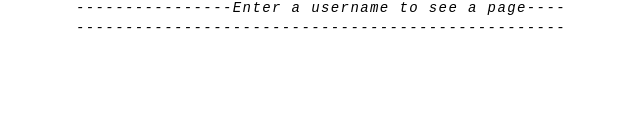
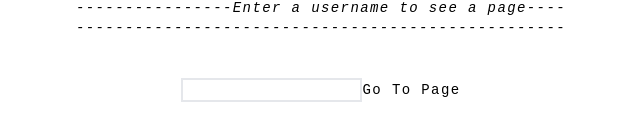
Before and after one commit to ehymowitz/chainsprout, a Next.js app: page / in a window 1280 px wide. Shown: the part 162-302 px from the top of the page, without its empty margins (319-959 px from the left). Built offline with nearby package versions, Linux system fonts and the light colour scheme.

Commit message:
feat: routing and metadata

```diff
--- a/src/app/api/hello/route.ts
+++ /dev/null
@@ -1,3 +0,0 @@
-export async function GET(request: Request) {
-  return new Response('Hello, Next.js!')
-}
--- a/src/app/layout.tsx
+++ b/src/app/layout.tsx
@@ -1,4 +1,9 @@
 import "./globals.css";
+
+export const metadata = {
+  title: "Chainsprout",
+  description: "A (very) simplified version of linktree",
+};
 
 export default function RootLayout({
   children,
--- a/src/app/page.tsx
+++ b/src/app/page.tsx
@@ -1,11 +1,16 @@
-import { Metadata } from "next";
-
-export const metadata: Metadata = {
-  title: "Chainsprout",
-  description: "A (very) simplified version of linktree",
-};
+"use client";
+import { useRouter } from "next/navigation";
+import { FormEvent, useState } from "react";
 
 export default function Home() {
+  const router = useRouter();
+  const [url, setUrl] = useState("");
+
+  const handleGoToPage = (e: FormEvent<HTMLFormElement>) => {
+    router.push(url);
+    e.preventDefault();
+  };
+
   return (
     <div>
       <main>
@@ -17,6 +22,17 @@ export default function Home() {
           <p>----------------Enter a username to see a page----</p>
           <p>--------------------------------------------------</p>
         </div>
+        <form onSubmit={(e) => handleGoToPage(e)}>
+          <input
+            className="border-2"
+            type="text"
+            value={url}
+            onChange={(e) => {
+              setUrl(e.target.value);
+            }}
+          />
+          <input type="submit" value="Go To Page" />
+        </form>
       </main>
     </div>
   );
--- /dev/null
+++ b/src/utils/utilFunctions.ts
@@ -0,0 +1,3 @@
+export const upperCaseFirstLetter = (word: string) => {
+  return `${word[0].toUpperCase()}${word.slice(1)}`;
+};
```
Also changed, not shown: src/utils/types.ts (added, +9 -0 lines).
